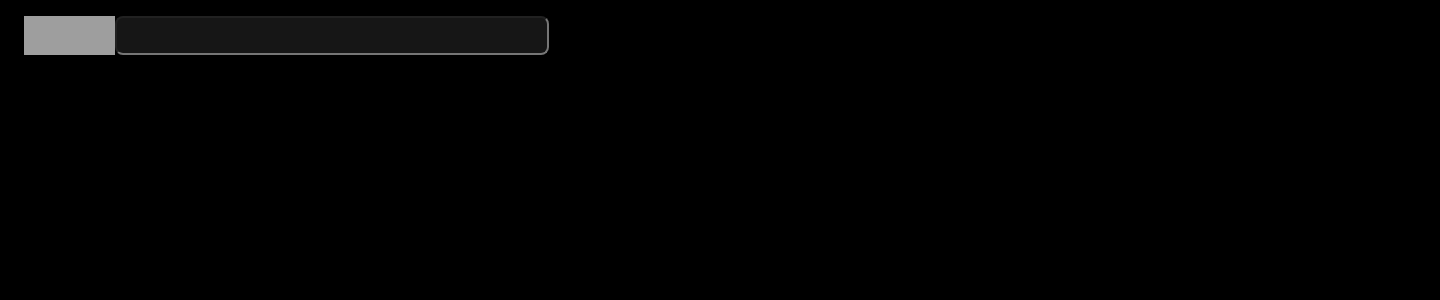
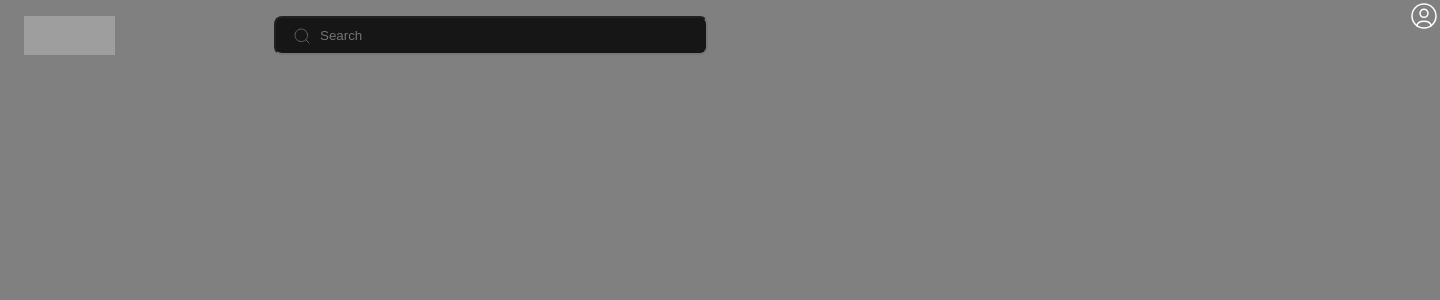
Before and after one commit to blueibell3/vibe-front, a Next.js app: page / in a window 1280 px wide. Shown: the top 300 px of the page, 1440 px wide, since content can reach past the window. Built offline with nearby package versions, Linux system fonts and the light colour scheme; grey boxes are pictures that could not be loaded.

Commit message:
make some unfinished details

```diff
--- a/app/Components/Header/Header.module.scss
+++ b/app/Components/Header/Header.module.scss
@@ -1,15 +1,24 @@
 @import '../../styles/colors.scss';
+
 
 .container {
     display: flex;
-    max-width: 1440px;
+    width: 1440px;
+    justify-content: space-between;
+}
+
+.searchLogo {
+    display: flex;
+    max-width: 732px;
     padding: 16px 24px;
+    justify-content: space-between;
+    width: 100%;
 }
 
 .search {
     display: flex;
     width: 434px;
-    padding: 8px 16px;
+    padding: 8px 44px;
     flex-direction: column;
     justify-content: flex-end;
     align-items: flex-start;
@@ -17,4 +26,21 @@
     flex-shrink: 0;
     border-radius: 8px;
     background-color: $grayColor;
+    justify-content: center;
 }
+
+.searchContainer {
+    display: flex;
+    position: relative;
+    max-width: 732px;
+}
+
+.icon {
+    position: absolute;
+    left: 16px;
+    top: 8px;
+    display: flex;
+    justify-content: center;
+    align-items: center;
+    gap: 8px;
+}
--- a/app/Components/Header/Header.tsx
+++ b/app/Components/Header/Header.tsx
@@ -1,11 +1,20 @@
 import Image from 'next/image'
 import styles from './Header.module.scss'
+import UserAvatar from './UserAvatar/UserAvatar'
 
 export default () => {
-    return(
-    <div className={styles.container}>
-        <Image src='/logo.svg' alt='logo' width={91} height={39}/>
-        <input className={styles.search} type='search' />
-    </div>
+    return (
+        <div className={styles.container} >
+            <div className={styles.searchLogo}>
+                <Image src='/logo.svg' alt='logo' width={91} height={39} />
+                <div className={styles.searchContainer}>
+                    <input className={styles.search} type='search' placeholder='Search' />
+                    <Image src='/search icon.svg' width={24} height={24} alt='search icon' className={styles.icon} />
+                </div>
+            </div>
+            <div>
+                <UserAvatar />
+            </div>
+        </div>
     )
 }
--- /dev/null
+++ b/app/Components/Header/UserAvatar/UserAvatar.module.scss
@@ -0,0 +1,18 @@
+.container {
+    position: relative;
+}
+
+.userWindow {
+    background-color: #000;
+    width: 295px;
+    height: 95px;
+    padding: 16px, 96px, 16px, 16px;
+    border-radius: 8px;
+    display: flex;
+    flex-direction: column;
+    justify-content: center;
+    align-items: flex-start;
+    gap: 12px;
+    position: absolute;
+    right: 100px;
+}
--- /dev/null
+++ b/app/Components/Header/UserAvatar/UserAvatar.tsx
@@ -0,0 +1,22 @@
+'use client'
+import { useState } from 'react'
+import styles from './UserAvatar.module.scss'
+import Image from 'next/image'
+
+export default () => {
+    const [userIn, setUserIn] = useState(false)
+    const onChange = () => {
+        setUserIn(!userIn)
+    }
+    return (
+        <div className={ styles.container}>
+            <Image src='/user avatar.svg' onClick={onChange} width={32} height={32} alt='user avatar' />
+            {
+                userIn &&
+                <div className={styles.userWindow}>
+                    <span>sdsadd</span>
+                </div>
+            }
+        </div>
+    )
+}
--- a/app/globals.css
+++ b/app/globals.css
@@ -44,5 +44,5 @@ body {
   font-style: normal;
   font-weight: 500;
   line-height: normal;
-  background-color: black;
+  background-color:gray;
 }
```
Also changed, not shown: public/user avatar.svg (added).
